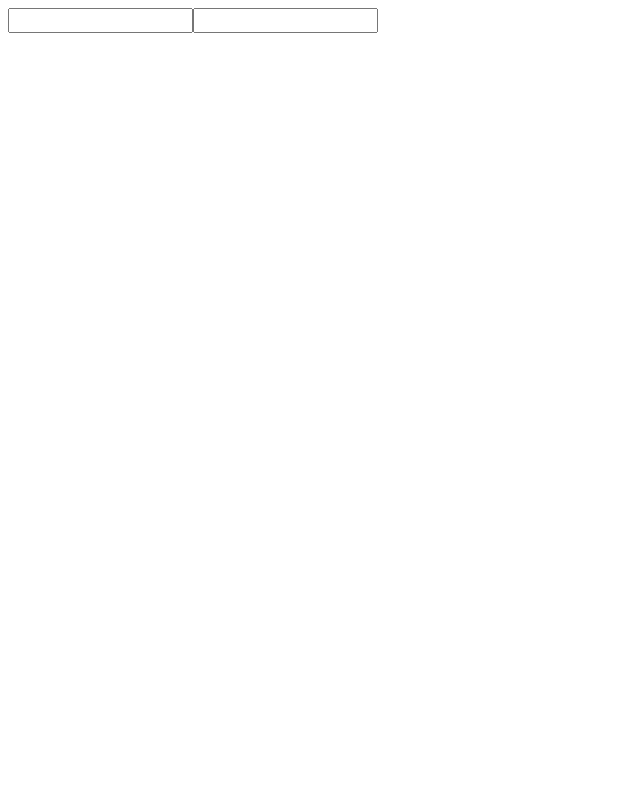
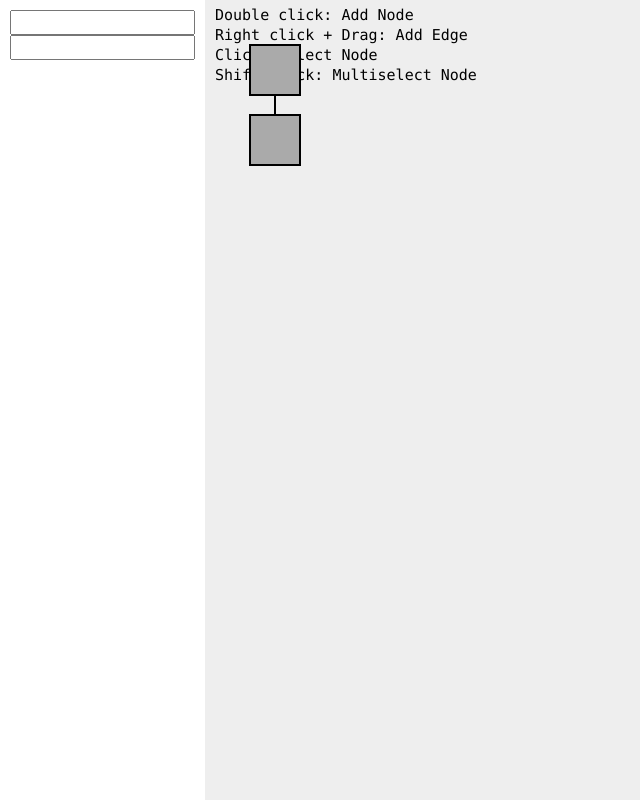
Before and after one commit to shieldgenerator7/ProgramGraph, a website: page index.html in a window 1280 px wide. Shown: the whole page, without its empty margins (0-640 px from the left). Drawn offline with Linux system fonts and the light colour scheme.

Commit message:
Style sidebar

```diff
--- a/main.css
+++ b/main.css
@@ -1,23 +1,20 @@
+*{
+    margin:0px;
+}
+
 .panel {
     width: 100%;
-    height: 100%;
-    overflow-x: hidden;
 }
 
 .sidebar {
-    height: 100%;
-    min-width: 100px;
-    resize: horizontal;
-    display: inline-flex;
     float: left;
+    padding:10px;
 }
 
 .divCanvas {
-    width: 90%;
-    height: 100%;
-    min-width: 10px;
-    resize: horizontal;
-    display: inline-flex;
+    display: block;
+    overflow-x: hidden;
+    height:100%;
 }
 
 canvas {
@@ -27,6 +24,6 @@ canvas {
 }
 
 .txtEdit{
-    width: 100%;
+    /* width: 100%; */
     height: 25px;
 }
```
